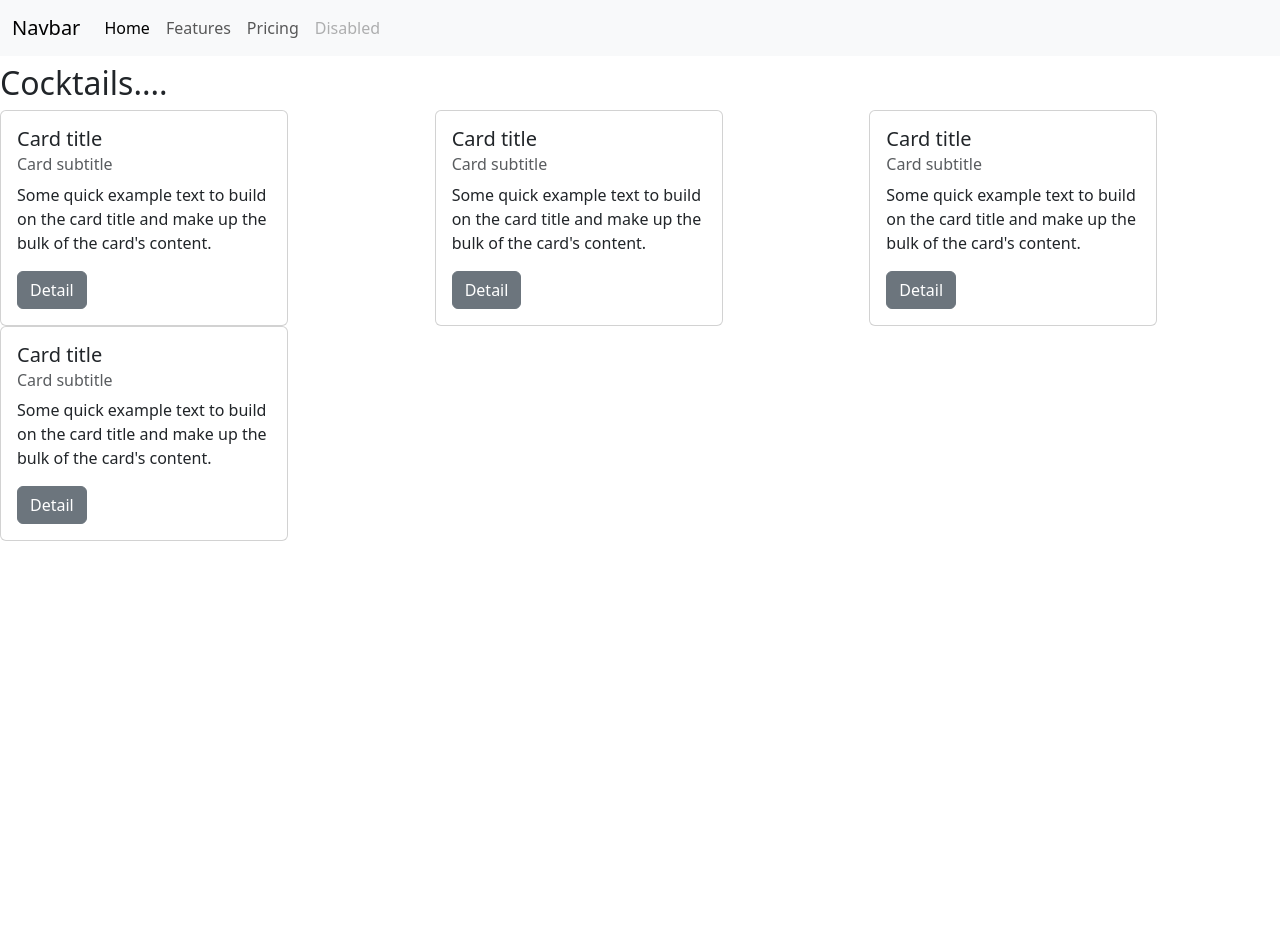
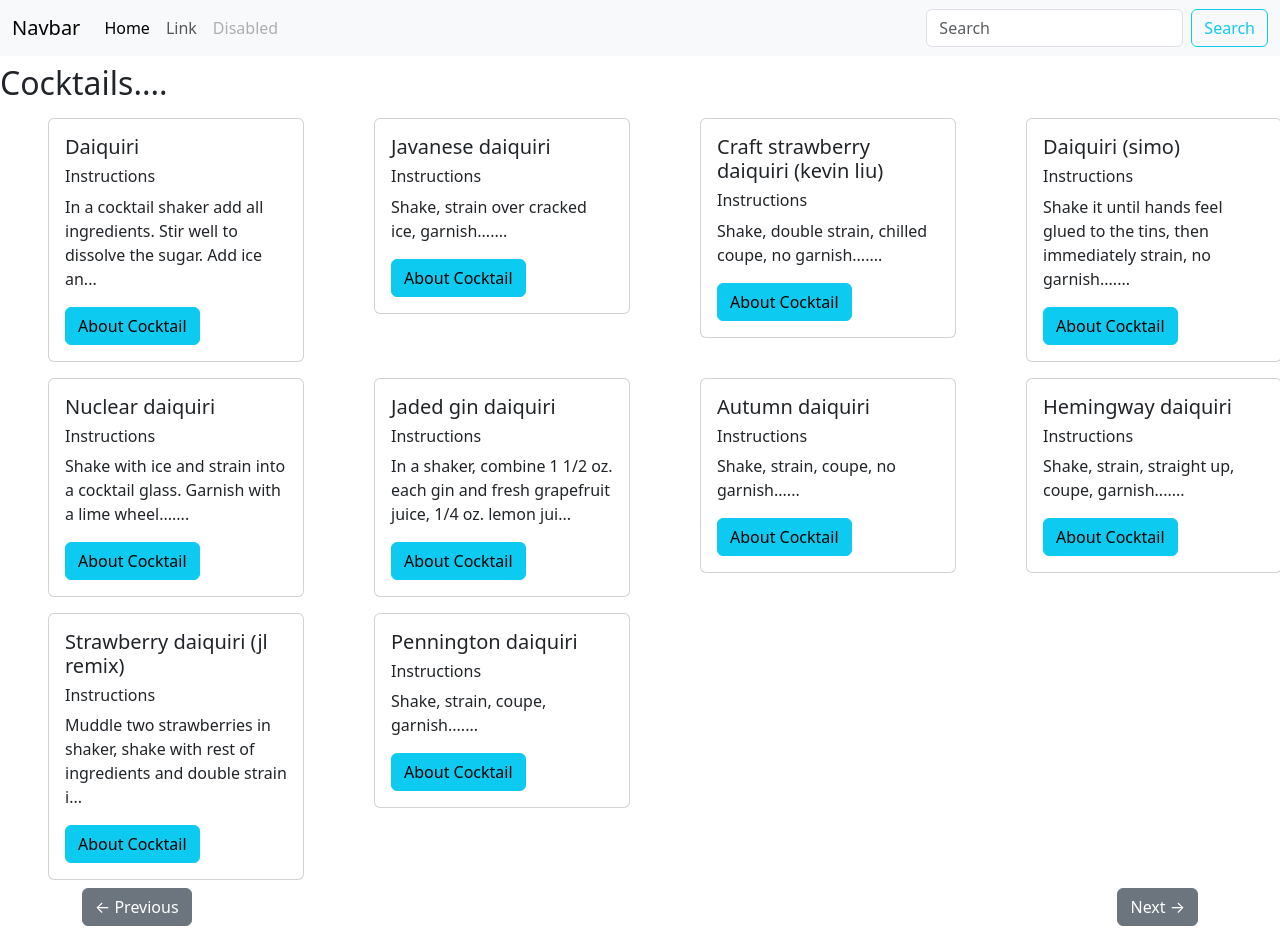
Before and after one commit to Amit-5689/Mocktail, a React (Create React App) app: page / in a window 1280 px wide. Before the commit the page ends 800 px from the top, so only its background shows below. Built offline with nearby package versions, Linux system fonts and the light colour scheme; no server answers.

Commit message:
Done live fetching

```diff
--- a/src/Components/Cocktail.js
+++ b/src/Components/Cocktail.js
@@ -2,23 +2,165 @@ import React from 'react';
 import NameCocktail from './NameCocktail'
 
 class News extends React.Component {
+    data=[
+            {
+                "ingredients": [
+                    "6 cl white rum",
+                    "2 cl lime juice",
+                    "2 bar spoons superfine sugar"
+                ],
+                "instructions": "In a cocktail shaker add all ingredients. Stir well to dissolve the sugar. Add ice and shake. Strain into chilled cocktail glass.",
+                "name": "daiquiri"
+            },
+            {
+                "ingredients": [
+                    "1 oz Batavia Arrack, Van Oosten",
+                    "1 oz Trinidad rum, Scarlet Ibis",
+                    "1 oz Lime cordial (Toby Cecchini's; see link)",
+                    "3 lf Curry (shaken)",
+                    "1 wdg Lime (as garnish)"
+                ],
+                "instructions": "Shake, strain over cracked ice, garnish.",
+                "name": "javanese daiquiri"
+            },
+            {
+                "ingredients": [
+                    "1 1/2 oz Light rum",
+                    "1 oz Lime juice",
+                    "1/2 oz Simple syrup (1:1)",
+                    "1 T Strawberry preserves",
+                    "1 dr Orange flower water"
+                ],
+                "instructions": "Shake, double strain, chilled coupe, no garnish.",
+                "name": "craft strawberry daiquiri (kevin liu)"
+            },
+            {
+                "ingredients": [
+                    "3/4 oz Demerara Rum, El Dorado 15",
+                    "3/4 oz Rhum Agricole, Rhum JM (VSOP)",
+                    "1/2 oz Overproof rum (Barrell Jamaica batch 1)",
+                    "1 oz Lime juice",
+                    "2/3 oz Cane syrup"
+                ],
+                "instructions": "Shake it until hands feel glued to the tins, then immediately strain, no garnish.",
+                "name": "daiquiri (simo)"
+            },
+            {
+                "ingredients": [
+                    "3/4 oz Jamaican rum, Wray & Nephew Overproof",
+                    "3/4 oz Herbal liqueur, Green Chartreuse",
+                    "3/4 oz Lime juice",
+                    "1/3 oz Falernum, Velvet Falernum",
+                    "1 sli Lime"
+                ],
+                "instructions": "Shake with ice and strain into a cocktail glass. Garnish with a lime wheel.",
+                "name": "nuclear daiquiri"
+            },
+            {
+                "ingredients": [
+                    "1 1/2 oz Gin",
+                    "1 1/2 oz Grapefruit juice",
+                    "1/4 oz Lemon juice",
+                    "3/4 oz Maraschino Liqueur, Luxardo",
+                    "3/4 oz Fernet Branca"
+                ],
+                "instructions": "In a shaker, combine 1 1/2 oz. each gin and fresh grapefruit juice, 1/4 oz. lemon juice, and 3/4 oz. Luxardo maraschino. Shake with ice and strain into a double rocks glass filled with fresh ice. Top with 3/4 oz. Fernet Branca.",
+                "name": "jaded gin daiquiri"
+            },
+            {
+                "ingredients": [
+                    "2 oz Barbados Rum, Mount Gay Eclipse Black",
+                    "1/2 oz Lime juice",
+                    "1/4 oz Demerara syrup",
+                    "1/4 oz Cinnamon syrup",
+                    "1 ds Bitters, Angostura"
+                ],
+                "instructions": "Shake, strain, coupe, no garnish",
+                "name": "autumn daiquiri"
+            },
+            {
+                "ingredients": [
+                    "2 oz Light rum",
+                    "3/4 oz Lime juice",
+                    "1/2 oz Maraschino Liqueur",
+                    "1/2 oz Grapefruit juice",
+                    "1 sli Lime (as garnish)"
+                ],
+                "instructions": "Shake, strain, straight up, coupe, garnish.",
+                "name": "hemingway daiquiri"
+            },
+            {
+                "ingredients": [
+                    "1 1/2 oz Light rum",
+                    "3/4 oz Simple syrup",
+                    "1/2 oz Manzanilla sherry",
+                    "1/2 oz Lime juice",
+                    "2  Strawberry",
+                    "1 pn Salt",
+                    "1 pn Black pepper"
+                ],
+                "instructions": "Muddle two strawberries in shaker, shake with rest of ingredients and double strain into chilled cocktail glass. Garnish: skewered strawberry half dusted with black pepper.",
+                "name": "strawberry daiquiri (jl remix)"
+            },
+            {
+                "ingredients": [
+                    "1 oz Martinique Rum, Rhum JM Blanc",
+                    "3/4 oz Brandy (Bertoux)",
+                    "3/4 oz Lemon juice",
+                    "1/2 oz Suze",
+                    "1/2 oz Honey syrup (3:1)",
+                    "1/4 oz Simple syrup",
+                    "1 wdg Lime (As garnish)"
+                ],
+                "instructions": "Shake, strain, coupe, garnish.",
+                "name": "pennington daiquiri"
+            }
+        ]
+    constructor(){
+        super();
+        this.state={
+            data:this.data,
+            loading:false,
+            page:1
+        }
+    }
+     async componentDidMount(){
+        const name="cocktail"
+        const apikey="wxSqjtu9PAwmK4TCxK2jpQ==RQ6cjYQNsxlXsK6b"
+        const apiurl="https://api.api-ninjas.com/v1/cocktail?name="+name
+        const options={
+            mehtod:"GET",
+            headers:{
+                "X-Api-Key":apikey
+            }
+        }
+        const response=await fetch(apiurl,options)
+        const data=await response.json()
+        console.log(data)
+        this.setState({data:data, loading:false})
+
+    }
+    handleNextclick=()=>{
+
+    }
+    handlePrevclick=()=>{
+
+    }
     render() {
         return (
-        <div className='contianer my-2'>
+        <div className='contianer-fluid my-2' style={{justifyContent:"center"}}>
             <h2>Cocktails....</h2>
             <div className="row">
-                <div className="col-md-4">
-                    <NameCocktail/>
-                </div>
-                <div className="col-md-4">
-                    <NameCocktail/>
-                </div>
-                <div className="col-md-4">
-                    <NameCocktail/>
-                </div>
-                <div className="col-md-4">
-                    <NameCocktail/>
-                </div>
+                {this.state.data.map((element)=>{
+                    return <div className="col-md-3">
+                        <NameCocktail key={element.name} title={element.name} desc={element.instructions.slice(0,85)+"..."}/>
+                    </div>
+                })}
+
+            </div>
+            <div className="container d-flex justify-content-between">
+                <button type="button" className="btn btn-secondary" onClick={this.handlePrevclick}> &larr; Previous</button>
+                <button type="button" className="btn btn-secondary" onClick={this.handleNextclick}>Next &rarr; </button>
             </div>
         </div>);
     }
--- a/src/Components/NameCocktail.js
+++ b/src/Components/NameCocktail.js
@@ -2,31 +2,17 @@ import React from 'react';
 
 class NameCocktail extends React.Component {
 
+    render() {
+        let {title, desc}=this.props
 
-    render() {
-        const name="daiquiri"
-        const apikey="wxSqjtu9PAwmK4TCxK2jpQ==RQ6cjYQNsxlXsK6b"
-        const apiurl="https://api.api-ninjas.com/v1/cocktail?name="+name
-        const options={
-            mehtod:"GET",
-            headers:{
-                "X-Api-Key":apikey
-            }
-        }
-
-        async function showdata() {
-            const response=await fetch(apiurl,options)
-            const data=await response.json()
-            console.log(data)
-        }
         return (
         <div>
-            <div className="card" style={{width:"18rem"}}>
+            <div className="card my-2 mx-5" style={{width:"16rem"}}>
                 <div className="card-body">
-                    <h5 className="card-title">Card title</h5>
-                    <h6 className="card-subtitle mb-2 text-body-secondary">Card subtitle</h6>
-                    <p className="card-text">Some quick example text to build on the card title and make up the bulk of the card's content.</p>
-                    <button type="button" className="btn btn-secondary" onClick={showdata}>Detail</button>
+                    <h5 className="card-title">{title.charAt(0).toUpperCase() + title.slice(1)}</h5>
+                    <h6 className="card-subtitile">Instructions</h6>
+                    <p className="card-text">{desc.slice(0,85)+"..."}</p>
+                    <button type="button" className="btn btn-info">About Cocktail</button>
                 </div>
             </div>
         </div>);
--- a/src/Components/Navbar.js
+++ b/src/Components/Navbar.js
@@ -3,34 +3,35 @@ import React, { Component } from 'react'
 
 class Navbar extends Component {
 
+
     render() {
-        return (
-        <div>
+        return (<div>
                     <nav className="navbar navbar-expand-lg bg-body-tertiary">
                     <div className="container-fluid">
-                    <a className="navbar-brand" href="#">Navbar</a>
-                    <button className="navbar-toggler" type="button" data-bs-toggle="collapse" data-bs-target="#navbarNav" aria-controls="navbarNav" aria-expanded="false" aria-label="Toggle navigation">
+                    <a className="navbar-brand" href="/">Navbar</a>
+                    <button className="navbar-toggler" type="button" data-bs-toggle="collapse" data-bs-target="#navbarSupportedContent" aria-controls="navbarSupportedContent" aria-expanded="false" aria-label="Toggle navigation">
                         <span className="navbar-toggler-icon"></span>
                     </button>
-                    <div className="collapse navbar-collapse" id="navbarNav">
-                    <ul className="navbar-nav">
+                    <div className="collapse navbar-collapse" id="navbarSupportedContent">
+                        <ul className="navbar-nav me-auto mb-2 mb-lg-0">
                         <li className="nav-item">
-                        <a className="nav-link active" aria-current="page" href="#">Home</a>
+                            <a className="nav-link active" aria-current="page" href="/">Home</a>
                         </li>
                         <li className="nav-item">
-                        <a className="nav-link" href="#">Features</a>
-                        </li>
-                        <li className="nav-item">
-                        <a className="nav-link" href="#">Pricing</a>
+                            <a className="nav-link" href="/">Link</a>
                         </li>
                         <li className="nav-item">
                             <a className="nav-link disabled">Disabled</a>
                         </li>
                         </ul>
+                        <form className="d-flex" role="search">
+                        <input className="form-control me-2" type="search" placeholder="Search" aria-label="Search"/>
+                        <button className="btn btn-outline-info" type="submit" >Search</button>
+                        </form>
                     </div>
                     </div>
                 </nav>
-        </div>);
+          </div>)
     }
 }
 
```
Also changed, not shown: 1 other file (tests, documents, lock files or other folders). Lines whose indentation alone changed are shown as unchanged.
